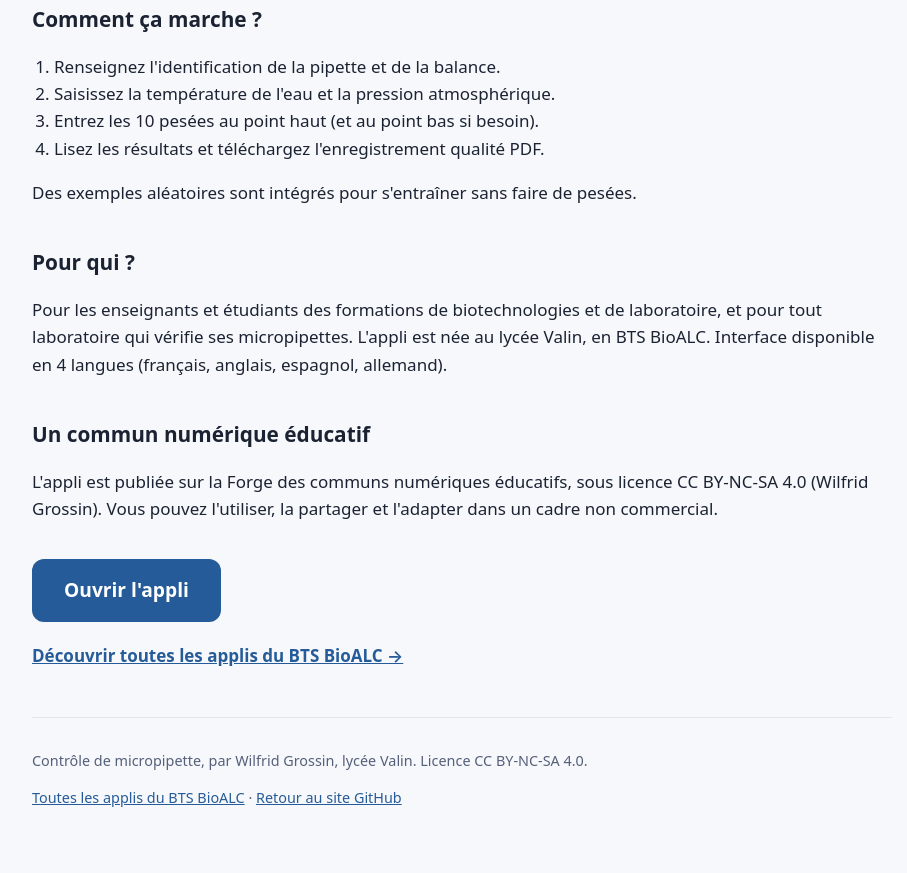
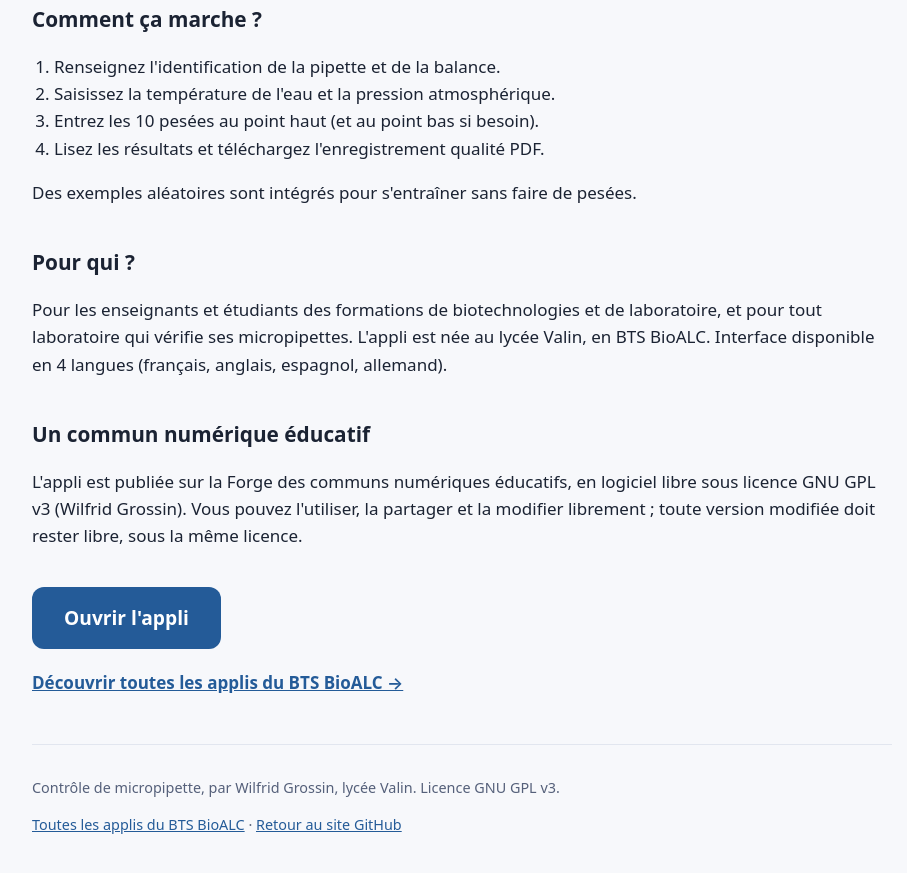
Before and after one commit to Wilfrid-Grossin/BTSBioALC-Lycee-Valin, a plain HTML site: page controle-micropipette/index.html in a window 1280 px wide. Shown: the part 1143-2016 px from the top of the page, without its empty margins (178-1085 px from the left). Drawn offline with Linux system fonts and the light colour scheme.

Commit message:
Update index.html

```diff
--- a/controle-micropipette/index.html
+++ b/controle-micropipette/index.html
@@ -4,7 +4,7 @@
 <meta charset="utf-8">
 <meta name="viewport" content="width=device-width, initial-scale=1">
 <title>Contr&#xF4;le de micropipette en ligne : m&#xE9;thode gravim&#xE9;trique NF EN ISO 8655-6 | Appli gratuite</title>
-<meta name="description" content="Appli gratuite pour le contr&#xF4;le gravim&#xE9;trique des micropipettes (NF EN ISO 8655-6) : facteur z, justesse, fid&#xE9;lit&#xE9;, EMT, cartes de contr&#xF4;le et enregistrement qualit&#xE9; PDF. Mode AT pour les &#xE9;l&#xE8;ves, 4 langues, respect du RGPD, licence CC BY-NC-SA.">
+<meta name="description" content="Appli gratuite pour le contr&#xF4;le gravim&#xE9;trique des micropipettes (NF EN ISO 8655-6) : facteur z, justesse, fid&#xE9;lit&#xE9;, EMT, cartes de contr&#xF4;le et enregistrement qualit&#xE9; PDF. Mode AT pour les &#xE9;l&#xE8;ves, 4 langues, respect du RGPD, logiciel libre sous licence GNU GPL v3.">
 <meta name="keywords" content="contr&#xF4;le micropipette, v&#xE9;rification pipette, m&#xE9;thode gravim&#xE9;trique, NF EN ISO 8655-6, ISO 8655-2, EMT, justesse, fid&#xE9;lit&#xE9;, facteur z, carte de contr&#xF4;le, m&#xE9;trologie, BTS BioALC, biotechnologies, enseignant">
 <meta name="author" content="Wilfrid Grossin">
 <meta name="robots" content="index, follow">
@@ -62,13 +62,13 @@
 
 <section>
 <h2 style="font-size:1.3rem;margin:40px 0 12px">Un commun num&#xE9;rique &#xE9;ducatif</h2>
-<p>L'appli est publi&#xE9;e sur la Forge des communs num&#xE9;riques &#xE9;ducatifs, sous licence CC BY-NC-SA 4.0 (Wilfrid Grossin). Vous pouvez l'utiliser, la partager et l'adapter dans un cadre non commercial.</p>
+<p>L'appli est publi&#xE9;e sur la Forge des communs num&#xE9;riques &#xE9;ducatifs, en logiciel libre sous licence GNU GPL v3 (Wilfrid Grossin). Vous pouvez l'utiliser, la partager et la modifier librement ; toute version modifi&#xE9;e doit rester libre, sous la m&#xEA;me licence.</p>
 <a style="display:inline-block;margin:20px 0 8px;padding:16px 32px;border-radius:12px;background:#245b98;color:#fff;font-size:1.2rem;font-weight:700;text-decoration:none" href="https://bts-bioalc.forge.apps.education.fr/controle-micropipette/">Ouvrir l'appli</a>
 <p style="margin:12px 0 0"><a style="color:#245b98;font-weight:600" href="../nos-applis/">D&#xE9;couvrir toutes les applis du BTS BioALC &#x2192;</a></p>
 </section>
 
 <footer style="margin-top:48px;padding-top:16px;border-top:1px solid #e2e6ef;font-size:.9rem;color:#55607a">
-<p>Contr&#xF4;le de micropipette, par Wilfrid Grossin, lyc&#xE9;e Valin. Licence CC BY-NC-SA 4.0.</p>
+<p>Contr&#xF4;le de micropipette, par Wilfrid Grossin, lyc&#xE9;e Valin. Licence GNU GPL v3.</p>
 <p><a style="color:#245b98" href="https://wilfrid-grossin.github.io/BTSBioALC-Lycee-Valin/nos-applis/">Toutes les applis du BTS BioALC</a> &#xB7; <a style="color:#245b98" href="https://wilfrid-grossin.github.io/BTSBioALC-Lycee-Valin/">Retour au site GitHub</a></p>
 </footer>
 </main>
```
